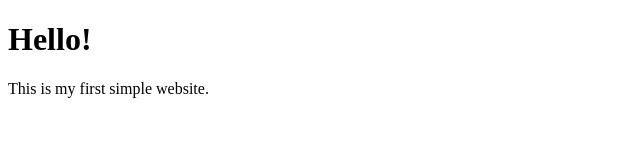
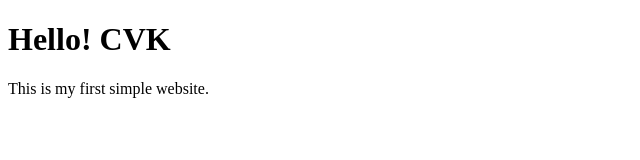
Before and after one commit to vinodkumarchakara/my-website, a plain HTML site: page index.html in a window 1280 px wide. Shown: the whole page, without its empty margins (0-640 px from the left). Drawn offline with Linux system fonts and the light colour scheme.

Commit message:
Update index.html

```diff
--- a/index.html
+++ b/index.html
@@ -4,7 +4,7 @@
     <title>My Simple Website</title>
 </head>
 <body>
-    <h1>Hello!</h1>
+    <h1>Hello! CVK</h1>
     <p>This is my first simple website.</p>
 </body>
 </html>
```
